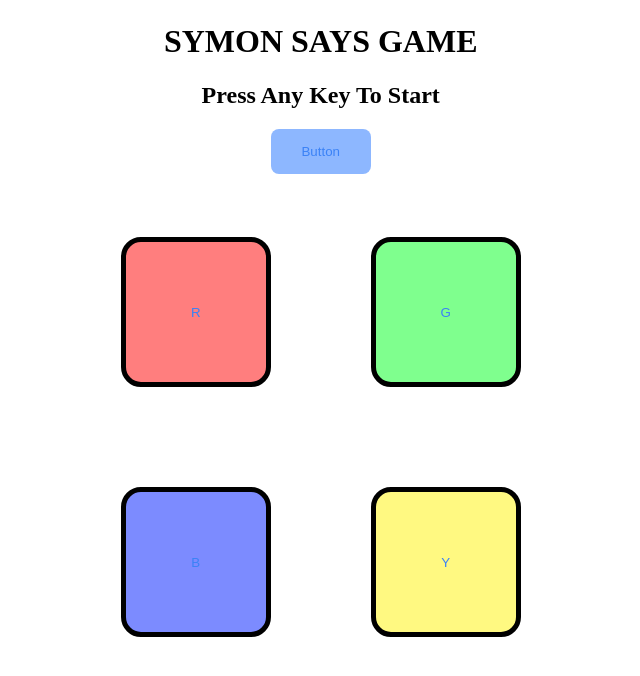
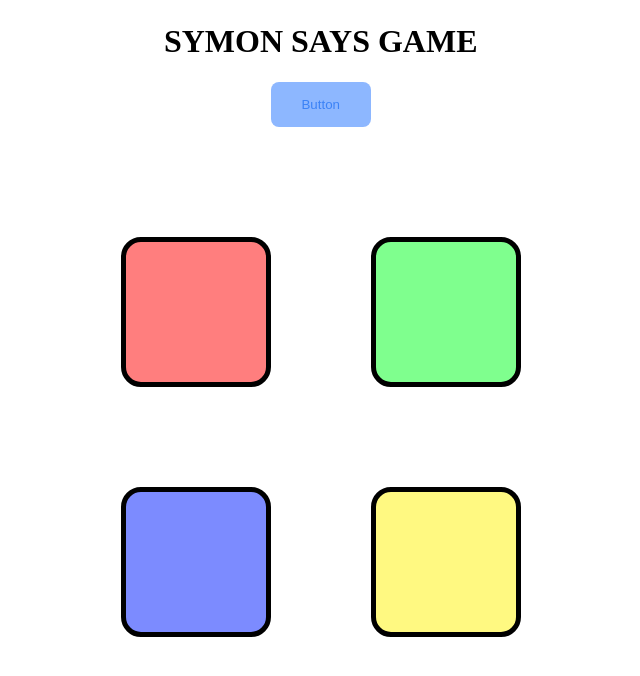
Before and after one commit to MR-PRANAV/SYMON-SAYS-GAME, a plain HTML site: page index.html in a window 1280 px wide. Shown: the whole page, without its empty margins (320-960 px from the left). Drawn offline with Linux system fonts and the light colour scheme.

Commit message:
project added

```diff
--- a/app.js
+++ b/app.js
@@ -63,7 +63,7 @@ function checkAns(idx){
 
 
         h2.innerHTML = `Game Over! <b>Your Score Was ${level}</b>
-                        <br> Press Any Key To Start. `;
+                        <br>  `;
         console.clear();
         resetgame();
     }
--- a/index.html
+++ b/index.html
@@ -10,7 +10,7 @@
     <div class="header">
         <h1>SYMON SAYS GAME</h1>
         <b>
-            <h2>Press Any Key To Start</h2>
+            <h2></h2>
             <button class="start-button">Button</button>
 
         </b>
--- a/style.css
+++ b/style.css
@@ -29,7 +29,7 @@ body{
 }
 
 /* From Uiverse.io by Mhyar-nsi */
-button {
+.start-button {
   background-color: #8db7ff;
   color: #3b82f6;
   border: none;
@@ -40,7 +40,7 @@ button {
   transition: 0.3s;
 }
 
-button:hover {
+.start-button:hover {
   background-color: #3b82f6;
   box-shadow: 0 0 0 5px #3b83f65f;
   color: #fff;
@@ -66,6 +66,7 @@ button:hover {
 .main-inner button{
     height: 150px ;
     width: 150px;
+    color: #ffffff00;
     border:  5px solid rgb(0, 0, 0);
     border-radius: 20px ;
     margin: 50px;
```
